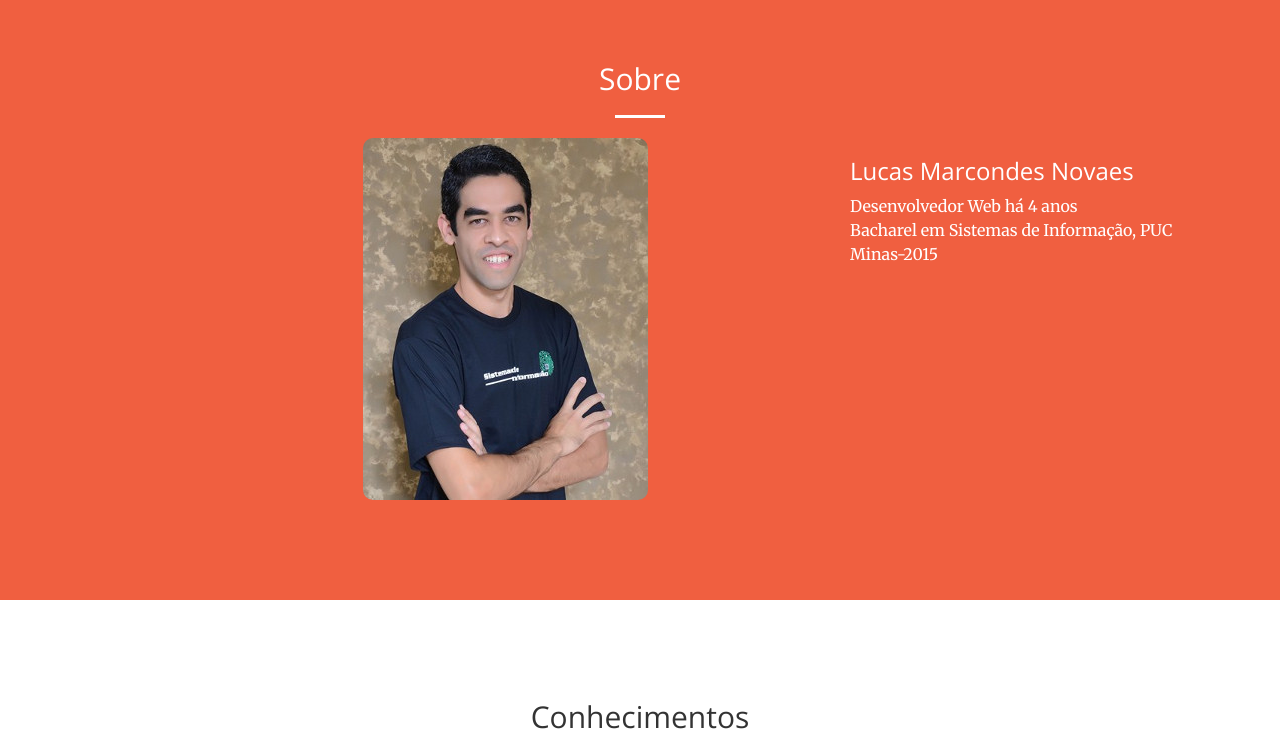
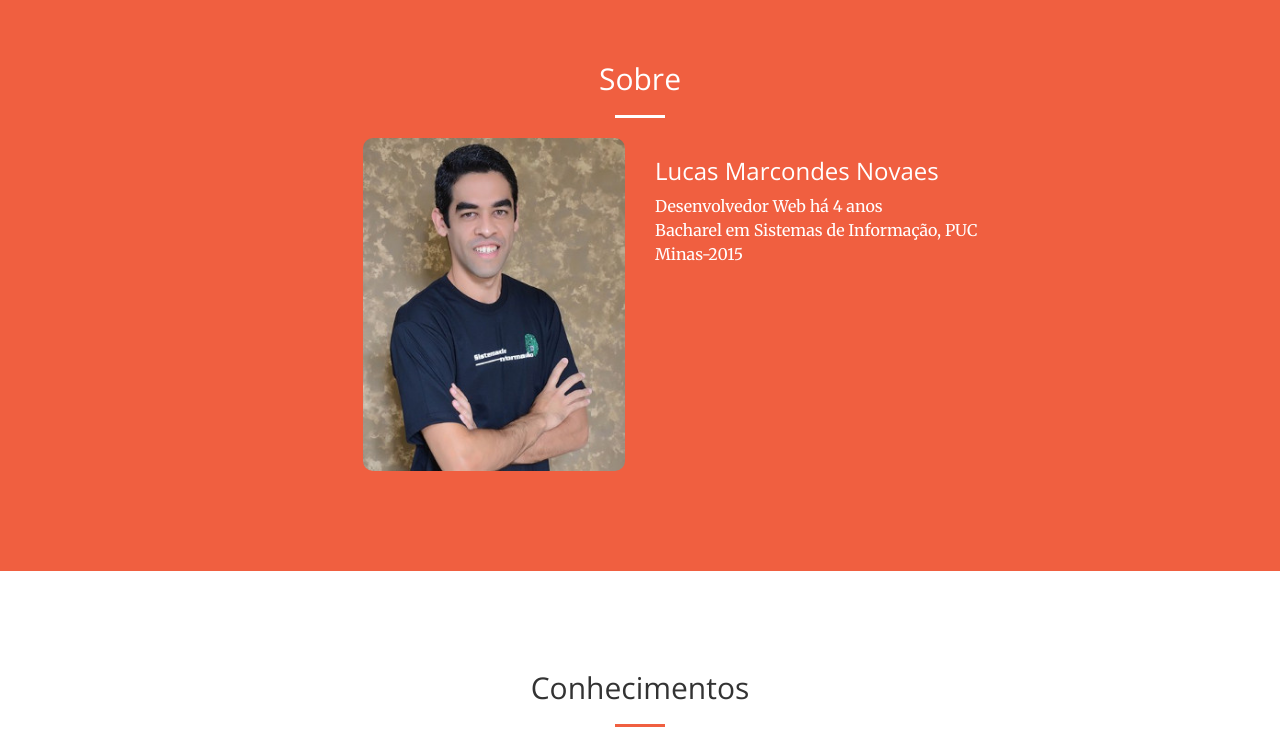
Before and after one commit to LucasNovaes/lucasnovaes.github.io, a website: page index.html in a window 1280 px wide. Shown: the part 838-1582 px from the top of the page. Drawn offline with nearby package versions, Linux system fonts and the light colour scheme.

Commit message:
Update index.html

```diff
--- a/index.html
+++ b/index.html
@@ -85,10 +85,10 @@
                     <hr class="light">
                     <p></p>
                 </div>
-                <div class="col-lg-5 col-lg-offset-3">
+                <div class="col-lg-3 col-md-4 col-lg-offset-3">
                     <img src="img/lucasnovaes(2).jpg" class="img-profile img-responsive" alt="Profile photo">
 		</div>
-                <div class="col-lg-4">
+                <div class="col-lg-4 col-md-6">
 		     <h3>Lucas Marcondes Novaes</h3>
 			<p>Desenvolvedor Web há 4 anos<br>
 			Bacharel em Sistemas de Informação, PUC Minas-2015</p>
```
